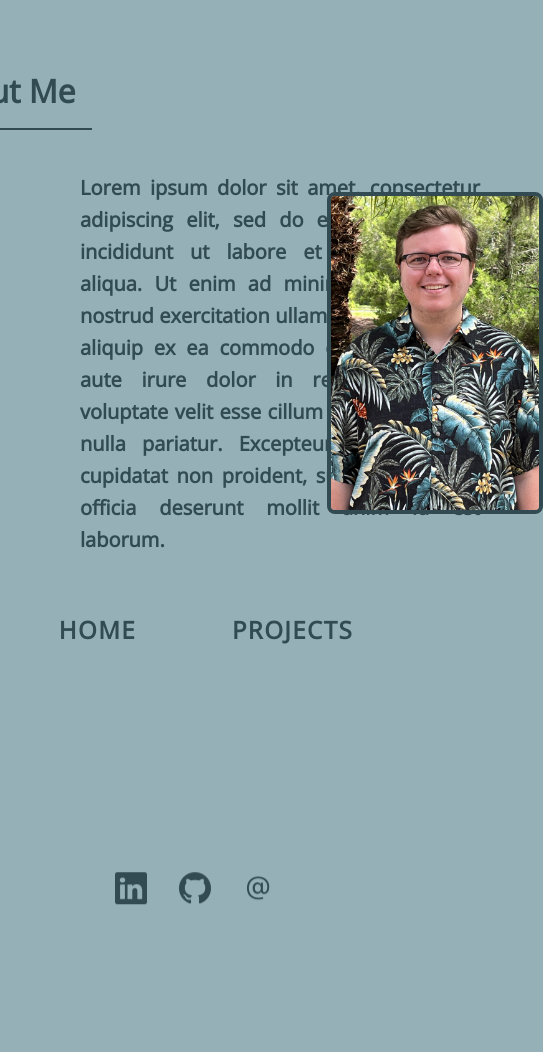
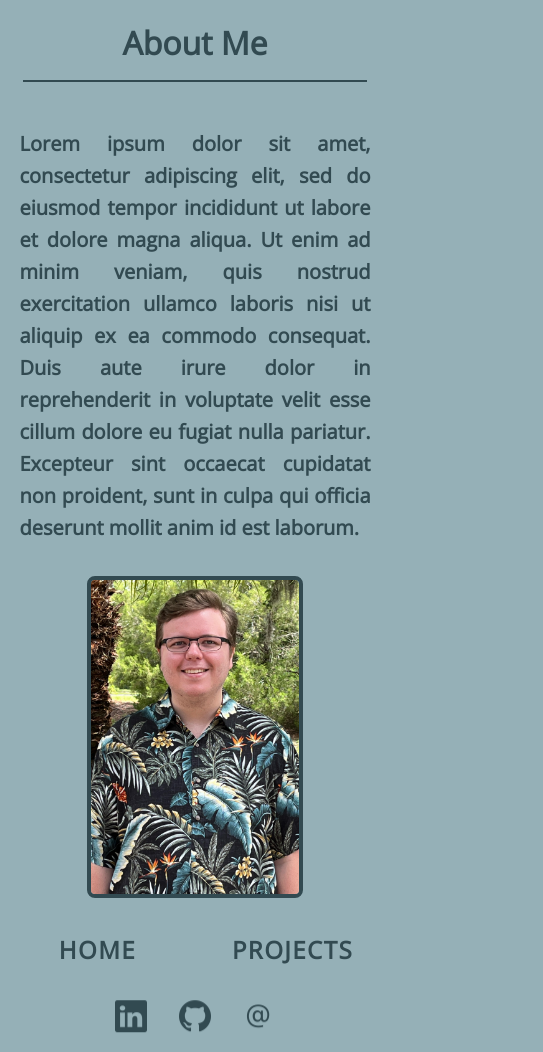
Before and after one commit to jkstone321/portfolio-2.0, a React (Create React App) app: page /about-me in a window 390 px wide. Shown: the whole page, 543 px wide, since content can reach past the window. Before the commit the page ends 924 px from the top, so only its background shows below. Built offline with nearby package versions, Linux system fonts and the light colour scheme; the HTML template or start-up script is replaced by a standard one.

Commit message:
maybe its all done... ??

```diff
--- a/src/components/contact/index.js
+++ b/src/components/contact/index.js
@@ -21,7 +21,7 @@ function Contact(props) {
     case "projects":
       isMobile
         ? (containerStyle = {
-            bottom: "0",
+            bottom: "10%",
             left: "50%",
             transform: "translateX(-50%)",
             position: "absolute",
@@ -29,7 +29,12 @@ function Contact(props) {
         : (containerStyle = { bottom: "14rem", position: "relative" });
       break;
     case "aboutme":
-      containerStyle = { bottom: "13rem" };
+      isMobile
+        ? (containerStyle = {
+            bottom: "-15rem",
+            position: "relative",
+          })
+        : (containerStyle = { bottom: "13rem", position: "relative" });
       break;
   }
 
--- a/src/components/navigation/index.js
+++ b/src/components/navigation/index.js
@@ -46,10 +46,15 @@ function Navigation(props) {
     case "aboutme":
       text = "Home";
       text2 = "Projects";
-      navBoxStyling = {
-        justifyContent: "space-evenly",
-        bottom: "20rem",
-      };
+      isMobile
+        ? (navBoxStyling = {
+            justifyContent: "space-between",
+            bottom: "-7rem",
+          })
+        : (navBoxStyling = {
+            justifyContent: "space-evenly",
+            bottom: "20rem",
+          });
       btnStyling = { margin: "0 1rem 0 1rem" };
       goesHome = true;
       goesAbout = false;
--- a/src/pages/aboutme/style.css
+++ b/src/pages/aboutme/style.css
@@ -27,3 +27,27 @@
     width: 25rem;
     text-align:justify;
 }
+
+@media screen and (max-width:730px) {
+    #aboutme-title{
+        position: absolute;
+        display: inline;
+        width: 80%;
+        top: 0;
+        left: 50%;
+        transform: translateX(-50%)
+    }
+    #aboutme-sum{
+        top: 8rem;
+        left: 0;
+        padding: 0;
+        margin: 0 auto;
+        width: 90% !important;
+        height: auto;
+    }
+    #selfie{
+        top: 10rem;
+        left: 0;
+    }
+
+}
```
